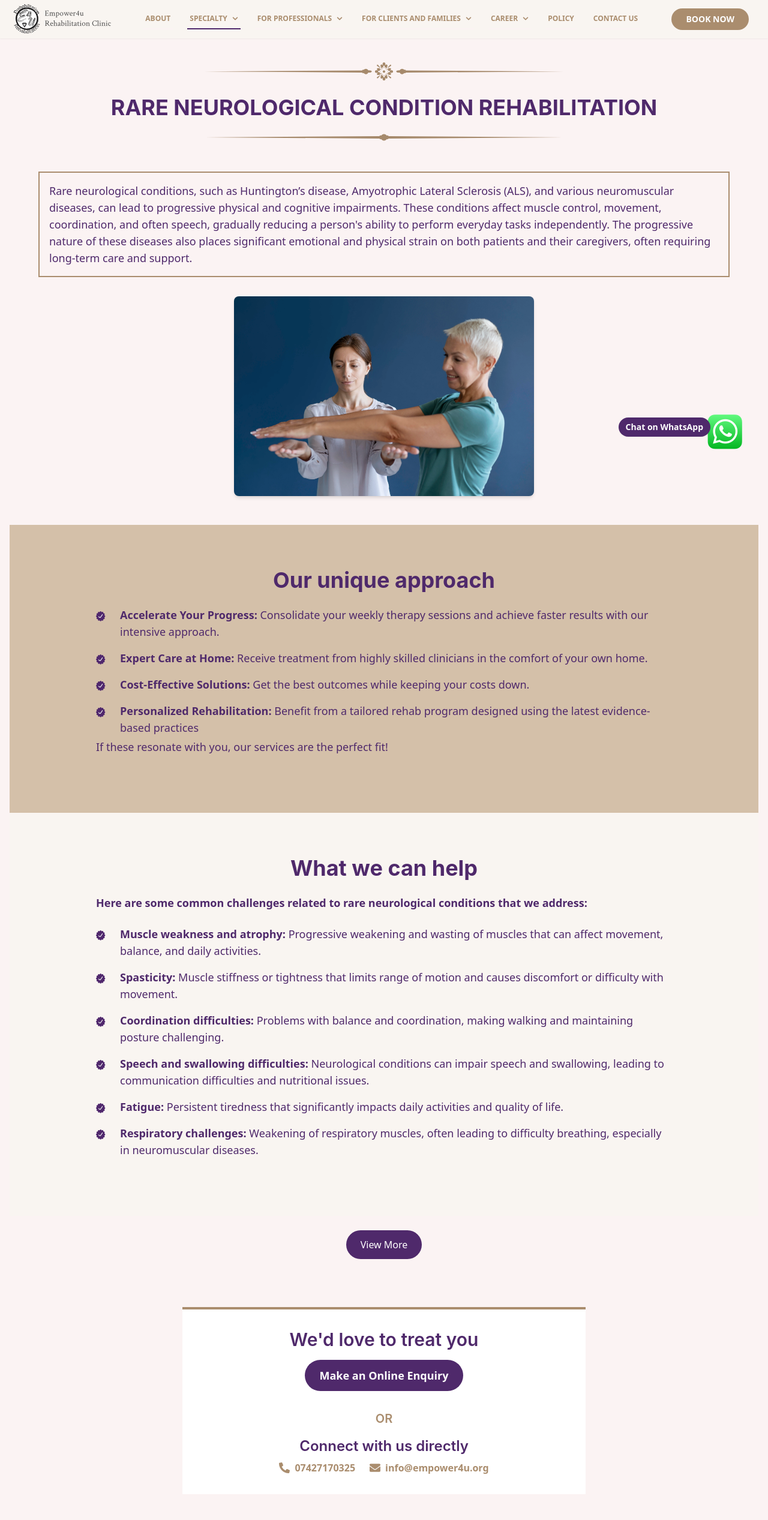
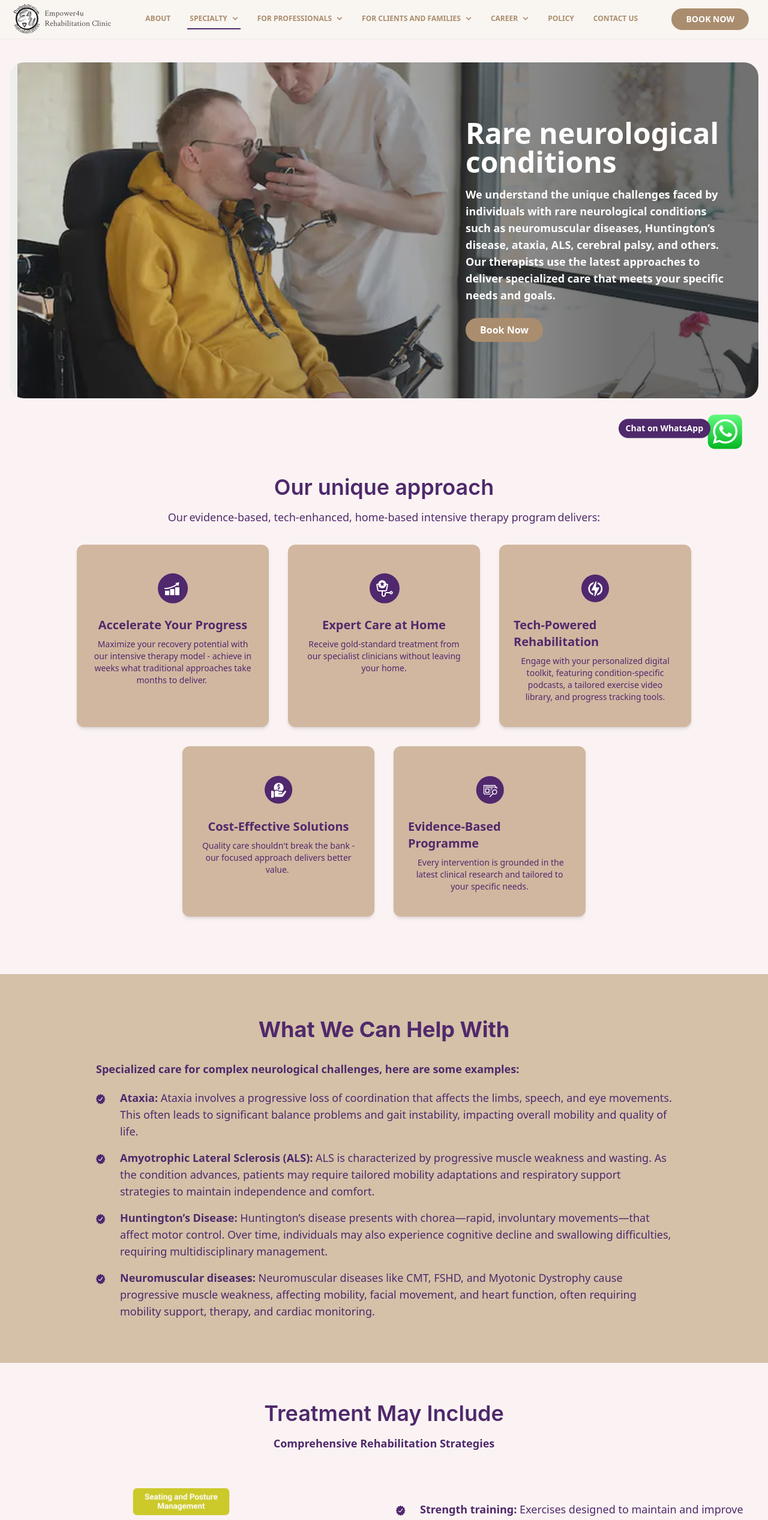
Before and after one commit to AppSynergiesPvtLtd/empower4u, a Next.js app: page /specialty/rare-neurological-conditions in a window 1280 px wide. Shown: the top 2534 px of the page at 60% size. Built offline with nearby package versions, Linux system fonts and the light colour scheme.

Commit message:
rare neuro

```diff
--- a/src/app/specialty/rare-neurological-conditions/page.js
+++ b/src/app/specialty/rare-neurological-conditions/page.js
@@ -1,133 +1,14 @@
-
 "use client";
 
-import React, { useEffect, useState } from 'react';
+import React, { useEffect, useState } from "react";
 import { motion } from "framer-motion";
 import Loader from "@/components/Loader";
-import Image from 'next/image';
-import Link from 'next/link';
-import RehabSection from '@/components/RehabSection';
-import CallToActionSection from '@/components/CallToActionSection';
+import Image from "next/image";
+import RehabSection from "@/components/RehabSection";
+import CallToActionSection from "@/components/CallToActionSection";
+import { FaCheckCircle } from "react-icons/fa";
 
-const uniqueApproachData = {
-  title: "Our unique approach",
-  introText: "",
-  endingText: "If these resonate with you, our services are the perfect fit!",
-  items: [
-    {
-      title: "Accelerate Your Progress",
-      description: "Consolidate your weekly therapy sessions and achieve faster results with our intensive approach.",
-    },
-    {
-      title: "Expert Care at Home",
-      description: "Receive treatment from highly skilled clinicians in the comfort of your own home.",
-    },
-    {
-      title: "Cost-Effective Solutions",
-      description: "Get the best outcomes while keeping your costs down.",
-    },
-    {
-      title: "Personalized Rehabilitation",
-      description: "Benefit from a tailored rehab program designed using the latest evidence-based practices",
-    },
-  ],
-  backgroundColor: "bg-[#d4c0a9]",
-};
-
-const whatWeCanHelpData = {
-  title: "What we can help",
-  introText: "Here are some common challenges related to rare neurological conditions that we address:",
-  items: [
-    {
-      title: "Muscle weakness and atrophy",
-      description: "Progressive weakening and wasting of muscles that can affect movement, balance, and daily activities.",
-    },
-    {
-      title: "Spasticity",
-      description: "Muscle stiffness or tightness that limits range of motion and causes discomfort or difficulty with movement.",
-    },
-    {
-      title: "Coordination difficulties",
-      description: "Problems with balance and coordination, making walking and maintaining posture challenging.",
-    },
-    {
-      title: "Speech and swallowing difficulties",
-      description: "Neurological conditions can impair speech and swallowing, leading to communication difficulties and nutritional issues.",
-    },
-    {
-      title: "Fatigue",
-      description: "Persistent tiredness that significantly impacts daily activities and quality of life.",
-    },
-    {
-      title: "Respiratory challenges",
-      description: "Weakening of respiratory muscles, often leading to difficulty breathing, especially in neuromuscular diseases.",
-    },
-  ],
-  backgroundColor: "bg-[#f9f5f1]",
-};
-
-const treatmentMayIncludeData = {
-  title: "Treatment may include",
-  introText: "",
-  items: [
-    {
-      title: "Strength training",
-      description: "Exercises designed to maintain and improve muscle strength, preventing or delaying muscle atrophy.",
-    },
-    {
-      title: "Balance and coordination exercises",
-      description: "Activities to enhance stability, reduce fall risks, and improve overall coordination.",
-    },
-    {
-      title: "Postural and respiratory management",
-      description: "Strategies to support breathing and improve posture, reducing complications like respiratory infections.",
-    },
-    {
-      title: "Spasticity management",
-      description: "Techniques to reduce muscle stiffness and improve flexibility and range of motion.",
-    },
-    {
-      title: "24-hour seating and posture management",
-      description: "Tailored solutions for seating and posture to ensure comfort, support alignment, and prevent pressure sores.",
-    },
-  ],
-  backgroundColor: "bg-[#d4c0a9]",
-};
-
-const benefitsOfPhysiotherapyData = {
-  title: "Benefits of physiotherapy include",
-  introText: "",
-  items: [
-    {
-      title: "Reduced falls risk",
-      description: "Strength and balance training effectively lower the likelihood of falls and related injuries, enhancing safety during daily activities.",
-    },
-    {
-      title: "Better quality of life",
-      description: "Personalized rehabilitation plans improve overall well-being, enabling patients to engage more fully in life and pursue meaningful activities.",
-    },
-    {
-      title: "Greater understanding of condition",
-      description: "Physiotherapy provides education about the specific neurological condition, empowering patients and caregivers with knowledge to manage symptoms effectively.",
-    },
-    {
-      title: "Caregiver education and support",
-      description: "Therapists offer guidance and strategies to caregivers, equipping them with the tools needed to provide effective support and enhance their own well-being.",
-    },
-    {
-      title: "Maintaining strength and functions",
-      description: "Targeted exercises help sustain muscle strength and essential functions, preventing deterioration and promoting independence in daily tasks.",
-    },
-    {
-      title: "Enhanced mental well-being",
-      description: "Goal-setting and regular progress tracking foster motivation and mental resilience, contributing to a positive outlook during the recovery process.",
-    },
-  ],
-  backgroundColor: "bg-[#f9f5f1]",
-};
-
-
-const StrokeRehabilitationPage = () => {
+const RareNeuroConditionPage = () => {
 	const [showMore, setShowMore] = useState(false);
 	const [isLoading, setIsLoading] = useState(true);
 
@@ -143,11 +24,101 @@ const StrokeRehabilitationPage = () => {
 	//   return <Loader />;
 	// }
 
+	const features = [
+		{
+			icon: "/approach/1.svg",
+			title: "Accelerate Your Progress",
+			description:
+				"Maximize your recovery potential with our intensive therapy model - achieve in weeks what traditional approaches take months to deliver. ",
+		},
+		{
+			icon: "/approach/2.svg",
+			title: "Expert Care at Home",
+			description:
+				"Receive gold-standard treatment from our specialist clinicians without leaving your home.",
+		},
+		{
+			icon: "/approach/3.svg",
+			title: "Tech-Powered Rehabilitation",
+			description:
+				"Engage with your personalized digital toolkit, featuring condition-specific podcasts, a tailored exercise video library, and progress tracking tools.",
+		},
+		{
+			icon: "/approach/4.svg",
+			title: "Cost-Effective Solutions",
+			description:
+				"Quality care shouldn't break the bank - our focused approach delivers better value. ",
+		},
+		{
+			icon: "/approach/5.svg",
+			title: "Evidence-Based Programme",
+			description:
+				" Every intervention is grounded in the latest clinical research and tailored to your specific needs.",
+		},
+	];
+
+	const points = [
+		"Ataxia : Ataxia involves a progressive loss of coordination that affects the limbs, speech, and eye movements. This often leads to significant balance problems and gait instability, impacting overall mobility and quality of life.",
+		"Amyotrophic Lateral Sclerosis (ALS) : ALS is characterized by progressive muscle weakness and wasting. As the condition advances, patients may require tailored mobility adaptations and respiratory support strategies to maintain independence and comfort.",
+		"Huntington’s Disease : Huntington’s disease presents with chorea—rapid, involuntary movements—that affect motor control. Over time, individuals may also experience cognitive decline and swallowing difficulties, requiring multidisciplinary management.",
+		"Neuromuscular diseases : Neuromuscular diseases like CMT, FSHD, and Myotonic Dystrophy cause progressive muscle weakness, affecting mobility, facial movement, and heart function, often requiring mobility support, therapy, and cardiac monitoring.",
+	];
+
+	const strategies = [
+		"Strength training: Exercises designed to maintain and improve muscle strength, preventing or delaying muscle atrophy.",
+		"Balance and coordination exercises: Activities to enhance stability, reduce fall risks, and improve overall coordination.",
+		"Postural and respiratory management: Strategies to support breathing and improve posture, reducing complications like respiratory infections. ",
+		"Spasticity management: Techniques to reduce muscle stiffness and improve flexibility and range of motion. ",
+		"24-hour seating and posture management: Tailored solutions for seating and posture to ensure comfort, support alignment, and prevent pressure sores.",
+	];
+
+	const benefits = [
+		"Reduced falls risk: Strength and balance training effectively lower the likelihood of falls and related injuries, enhancing safety during daily activities. ",
+		"Better quality of life: Personalized rehabilitation plans improve overall well-being, enabling patients to engage more fully in life and pursue meaningful activities.",
+		"Greater understanding of condition: Physiotherapy provides education about the specific neurological condition, empowering patients and caregivers with knowledge to manage symptoms effectively.",
+		"Caregiver education and support: Therapists offer guidance and strategies to caregivers, equipping them with the tools needed to provide effective support and enhance their own well-being.",
+		"Maintaining strength and functions: Targeted exercises help sustain muscle strength and essential functions, preventing deterioration and promoting independence in daily tasks.",
+		"Enhanced mental well-being: Goal-setting and regular progress tracking foster motivation and mental resilience, contributing to a positive outlook during the recovery process.",
+	];
 	return (
-    <section className="py-16 px-4 text-maintext">
 		<div>
-      <div className="container mx-auto max-w-6xl">
-      <motion.div initial={{ opacity: 0, y: -80 }}
+			<section className="py-16 px-4">
+				<div className="container mx-auto">
+					<div
+						className="relative w-full h-[500px] lg:h-[560px] lg:rounded-3xl overflow-hidden bg-cover bg-center bg-no-repeat flex items-center"
+						style={{
+							backgroundImage: `url("/images/specialty/rare-neuro.jpg")`,
+						}}
+					>
+						<div className="relative z-20 text-white lg:ml-auto lg:mr-10 lg:max-w-md ml-auto max-w-[200px] pr-2">
+							<h2 className="text-2xl md:text-5xl font-bold mb-4">
+								Rare neurological conditions
+							</h2>
+							<p className="text-base font-semibold md:text-lg mb-6">
+								We understand the unique challenges faced by
+								individuals with rare neurological conditions
+								such as neuromuscular diseases, Huntington’s
+								disease, ataxia, ALS, cerebral palsy, and
+								others. Our therapists use the latest approaches
+								to deliver specialized care that meets your
+								specific needs and goals.
+							</p>
+							<a
+								href={"https://calendly.com/shu-empower4u"}
+								target="_blank"
+								className="inline-block px-6 py-2 bg-primary rounded-full font-semibold hover:bg-maintext"
+							>
+								Book Now
+							</a>
+						</div>
+					</div>
+				</div>
+			</section>
+
+			<section className="py-16  text-maintext">
+				<div className="container mx-auto px-4 max-w-6xl">
+					<motion.h2
+						initial={{ opacity: 0, y: -80 }}
 						whileInView={{ opacity: 1, y: 0 }}
 						exit={{ opacity: 0, y: 80 }}
 						transition={{
@@ -159,21 +130,51 @@ const StrokeRehabilitationPage = () => {
 								stiffness: 200,
 								restDelta: 0.001,
 							},
-          }}>
-        <div className="flex justify-center mb-6"><Image src="/icons/top_border.svg" alt="Top Border" width={600} height={400} /></div>
-        <h1 className="text-4xl font-bold text-center uppercase font-inter my-4"> Rare Neurological Condition Rehabilitation  </h1>
-        <div className="flex justify-center mb-12"><Image src="/icons/bottom_border.svg" alt="Bottom Border" width={600} height={400} /></div>
+						}}
+						className="text-4xl font-semibold mb-4 font-inter text-center"
+					>
+						Our unique approach
+					</motion.h2>
 
-        <p className="text-lg !border-2 !border-primary p-4 mb-8">
-        Rare neurological conditions, such as Huntington’s disease, Amyotrophic Lateral Sclerosis (ALS), and various neuromuscular diseases, can lead to progressive physical and cognitive impairments. These conditions affect muscle control, movement, coordination, and often speech, gradually reducing a person's ability to perform everyday tasks independently. The progressive nature of these diseases also places significant emotional and physical strain on both patients and their caregivers, often requiring long-term care and support.        </p>
-        </motion.div>
-        <motion.div
-            initial={{ opacity: 0, x: -60 }}
-            whileInView={{ opacity: 1, x: 0 }}
-            exit={{ opacity: 0, x: 60 }}
+					<p className="text-lg text-maintext text-center">
+						Our evidence-based, tech-enhanced, home-based intensive
+						therapy program delivers:
+					</p>
+					<div className="flex flex-wrap justify-center gap-8 my-8">
+						{features.map((feature, index) => (
+							<div
+								key={index}
+								className="bg-[#D1B7A0] rounded-xl shadow-md px-6 py-10 flex flex-col items-center w-full sm:w-[calc(50%-1rem)] md:w-[calc(33.33%-1rem)] lg:w-[calc(30%-1rem)] hover:shadow-lg transition-shadow"
+							>
+								<div className="mb-4 flex items-center justify-center w-16 h-16">
+									<img
+										src={feature.icon}
+										alt={feature.title}
+										className=""
+									/>
+								</div>
+								<h3 className="text-xl font-semibold text-maintext mb-2">
+									{feature.title}
+								</h3>
+								<p className="text-sm text-maintext text-center">
+									{feature.description}
+								</p>
+							</div>
+						))}
+					</div>
+				</div>
+			</section>
+
+			<section className={`bg-[#D5C0A8] py-10`}>
+				<div className="max-w-5xl mx-auto p-8">
+					<motion.h2
+						className="text-4xl font-bold mb-8 text-maintext text-center font-inter"
+						initial={{ opacity: 0, y: -80 }}
+						whileInView={{ opacity: 1, y: 0 }}
+						exit={{ opacity: 0, y: 80 }}
 						transition={{
 							duration: 0.5,
-              delay: 0.3,
+							delay: 0.2,
 							scale: {
 								type: "spring",
 								damping: 14,
@@ -182,71 +183,183 @@ const StrokeRehabilitationPage = () => {
 							},
 						}}
 					>
+						What We Can Help With
+					</motion.h2>
+					<p className="pb-5 text-maintext font-semibold text-lg">
+						Specialized care for complex neurological challenges,
+						here are some examples:{" "}
+					</p>
+					<motion.div
+						initial={{ opacity: 0, x: -60 }}
+						whileInView={{ opacity: 1, x: 0 }}
+						exit={{ opacity: 0, x: 60 }}
+						transition={{
+							duration: 0.5,
+							delay: 0.2,
+							scale: {
+								type: "spring",
+								damping: 14,
+								stiffness: 200,
+								restDelta: 0.001,
+							},
+						}}
+					>
+						<ul className="space-y-4 text-lg">
+							{points.map((item, index) => {
+								const [boldPart, ...rest] = item.split(":");
+								const normalPart = rest.join(":").trim();
 
-        <div className="flex justify-center mb-12">
+								return (
+									<li
+										key={index}
+										className="flex items-start space-x-2"
+									>
 										<img
-            src="/images/specialty/rare-neurological-conditions.webp"
-            alt="stroke-rehabilitation"
-            width={500}
-            height={400}
-            className="rounded-lg shadow-md"
+											src="/icons/Ikon.svg"
+											alt="Check Icon"
+											className="w-4 max-w-full h-auto text-maintext mr-4 mt-2"
 										/>
-        </div></motion.div>
+										<span className="text-maintext">
+											<strong>{boldPart.trim()}:</strong>{" "}
+											{normalPart}
+										</span>
+									</li>
+								);
+							})}
+						</ul>
+					</motion.div>
+				</div>
+			</section>
+
+			<section className="py-16  text-maintext">
+				<div className="container mx-auto px-4 max-w-6xl">
+					<motion.h2
+						initial={{ opacity: 0, y: -80 }}
+						whileInView={{ opacity: 1, y: 0 }}
+						exit={{ opacity: 0, y: 80 }}
+						transition={{
+							duration: 0.5,
+							delay: 0.2,
+							scale: {
+								type: "spring",
+								damping: 14,
+								stiffness: 200,
+								restDelta: 0.001,
+							},
+						}}
+						className="text-4xl font-semibold mb-4 font-inter text-center"
+					>
+						Treatment May Include
+					</motion.h2>
+
+					<p className="text-lg text-maintext text-center font-semibold">
+						Comprehensive Rehabilitation Strategies
+					</p>
 				</div>
 
-        <RehabSection
-          title={uniqueApproachData.title}
-          introText={uniqueApproachData.introText}
-          endingText={uniqueApproachData.endingText}
-          items={uniqueApproachData.items}
-          backgroundColor={uniqueApproachData.backgroundColor}
+				<div className="mt-8 lg:flex lg:flex-row lg:gap-10 space-y-7 lg:space-y-0 lg:items-center lg:justify-center px-5">
+					<div className="lg:w-[50%]">
+						<img
+							src="/images/specialty/rare-neuro-treatment.png"
+							className="lg:h-[500px] h-auto  w-auto object-contain"
 						/>
+					</div>
+					<div className="lg:w-[50%]">
+						<ul className="space-y-4 text-lg">
+							{strategies.map((item, index) => {
+								const [boldPart, ...rest] = item.split(":");
+								const normalPart = rest.join(":").trim();
 
-        <RehabSection
-          title={whatWeCanHelpData.title}
-          introText={whatWeCanHelpData.introText}
-          items={whatWeCanHelpData.items}
-          backgroundColor={whatWeCanHelpData.backgroundColor}
+								return (
+									<li
+										key={index}
+										className="flex items-start space-x-2"
+									>
+										<img
+											src="/icons/Ikon.svg"
+											alt="Check Icon"
+											className="w-4 max-w-full h-auto text-maintext mr-4 mt-2"
 										/>
+										<span className="text-maintext">
+											<strong>{boldPart.trim()}:</strong>{" "}
+											{normalPart}
+										</span>
+									</li>
+								);
+							})}
+						</ul>
+					</div>
+				</div>
+			</section>
 
-        {!showMore && (
-          <div className="text-center mt-6">
-            <button
-              onClick={() => setShowMore(true)}
-              className="px-6 py-3 bg-maintext text-white rounded-full hover:bg-primary-dark focus:outline-none focus:ring-2 focus:ring-primary"
+			<section className={`bg-[#D5C0A8] py-10`}>
+				<div className="max-w-5xl mx-auto p-8">
+					<motion.h2
+						className="text-4xl font-bold mb-8 text-maintext text-center font-inter"
+						initial={{ opacity: 0, y: -80 }}
+						whileInView={{ opacity: 1, y: 0 }}
+						exit={{ opacity: 0, y: 80 }}
+						transition={{
+							duration: 0.5,
+							delay: 0.2,
+							scale: {
+								type: "spring",
+								damping: 14,
+								stiffness: 200,
+								restDelta: 0.001,
+							},
+						}}
 					>
-              View More
-            </button>
+						Benefits of physiotherapy include
+					</motion.h2>
+					<motion.div
+						initial={{ opacity: 0, x: -60 }}
+						whileInView={{ opacity: 1, x: 0 }}
+						exit={{ opacity: 0, x: 60 }}
+						transition={{
+							duration: 0.5,
+							delay: 0.2,
+							scale: {
+								type: "spring",
+								damping: 14,
+								stiffness: 200,
+								restDelta: 0.001,
+							},
+						}}
+					>
+						<ul className="space-y-4 text-lg">
+							{benefits.map((item, index) => {
+								const [boldPart, ...rest] = item.split(":");
+								const normalPart = rest.join(":").trim();
+
+								return (
+									<li
+										key={index}
+										className="flex items-start space-x-2"
+									>
+										<img
+											src="/icons/Ikon.svg"
+											alt="Check Icon"
+											className="w-4 max-w-full h-auto text-maintext mr-4 mt-2"
+										/>
+										<span className="text-maintext">
+											<strong>{boldPart.trim()}:</strong>{" "}
+											{normalPart}
+										</span>
+									</li>
+								);
+							})}
+						</ul>
+					</motion.div>
 				</div>
-        )}
-
-        {showMore && (
-          <>
-            <RehabSection
-              title={treatmentMayIncludeData.title}
-              introText={treatmentMayIncludeData.introText}
-              items={treatmentMayIncludeData.items}
-              backgroundColor={treatmentMayIncludeData.backgroundColor}
-            />
-
-            <RehabSection
-              title={benefitsOfPhysiotherapyData.title}
-              introText={benefitsOfPhysiotherapyData.introText}
-              items={benefitsOfPhysiotherapyData.items}
-              backgroundColor={benefitsOfPhysiotherapyData.backgroundColor}
-            />
-          </>
-        )}
-
+			</section>
 			<CallToActionSection
 				title="We'd love to treat you"
 				link="/enquiry"
 				buttonText="Make an Online Enquiry"
 			/>
 		</div>
-    </section>
 	);
 };
 
-
-export default StrokeRehabilitationPage;
+export default RareNeuroConditionPage;
```
Also changed, not shown: public/images/specialty/rare-neuro-treatment.png (added), public/images/specialty/rare-neuro.jpg (added). Lines whose indentation alone changed are shown as unchanged.
